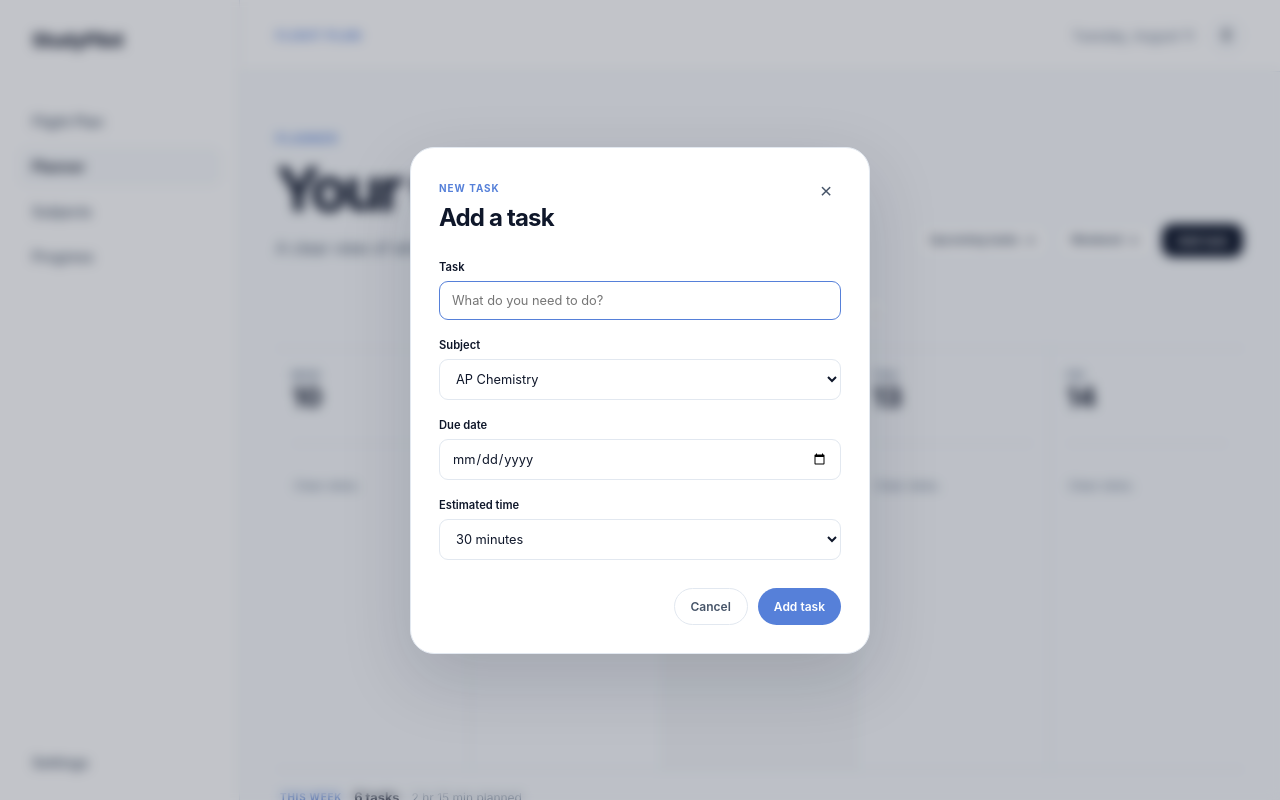
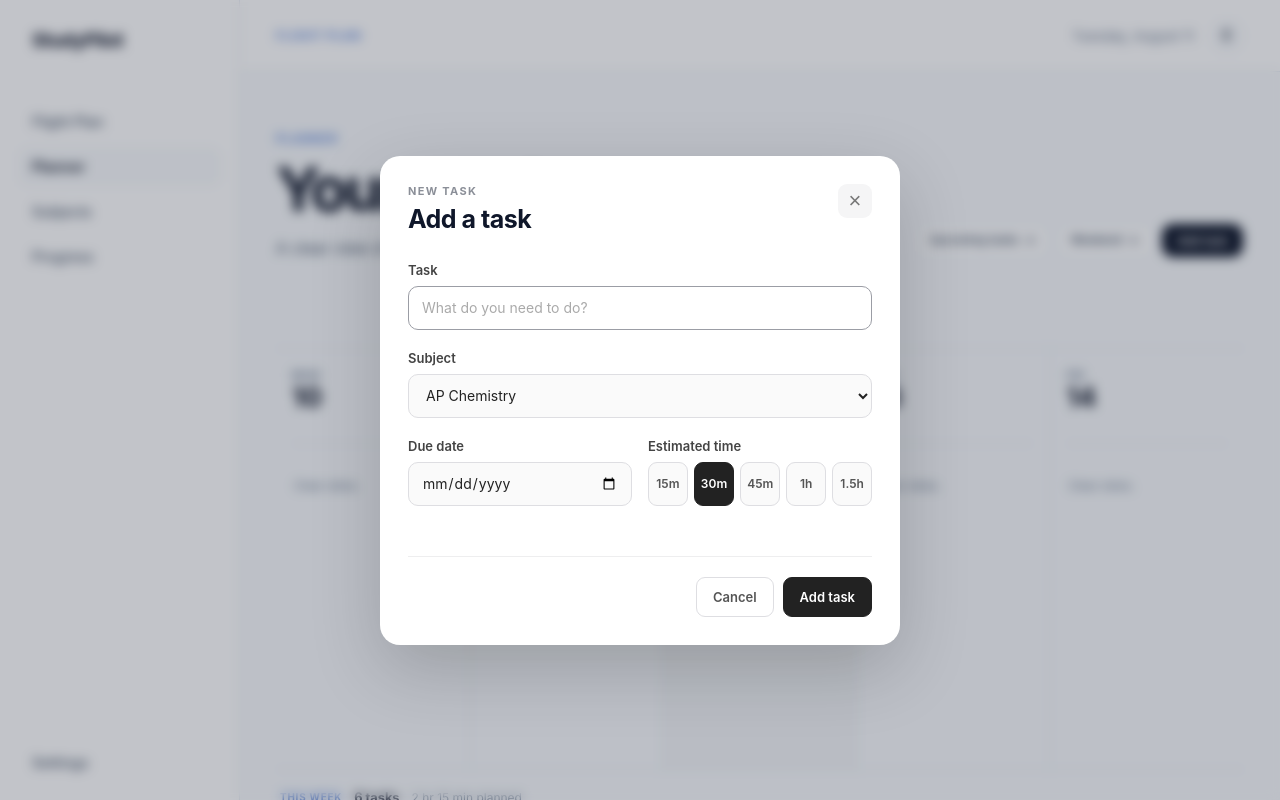
Before and after one commit to thisisemily73/StudyPilot, a React (Vite) app in the folder app/: page /planner in a window 1280 px wide. Both pictures are taken after a click on the button "Add task". Shown: the top 800 px of the page. Built offline with nearby package versions, Linux system fonts and the light colour scheme.

Commit message:
made tasks editable and deletable

```diff
--- a/app/src/components/AddTaskModal.tsx
+++ b/app/src/components/AddTaskModal.tsx
@@ -1,19 +1,26 @@
 import { useState } from "react"
 import { useTasks } from "../context/TaskContext"
+import type { Task } from "../types/Task"
 
 type AddTaskModalProps = {
     onClose: () => void
+    task?: Task
 }
 
-function AddTaskModal({ onClose }: AddTaskModalProps) {
+function AddTaskModal({ onClose, task }: AddTaskModalProps) {
 
-    const { addTask } = useTasks()
+    const { addTask, updateTask, deleteTask } = useTasks()
 
-    const [title, setTitle] = useState("")
-    const [subject, setSubject] = useState("AP Chemistry")
-    const [dueDate, setDueDate] = useState("")
-    const [estimatedMinutes, setEstimatedMinutes] = useState("30")
+    const isEditing = Boolean(task)
 
+    const [title, setTitle] = useState(task?.title ?? "")
+    const [subject, setSubject] = useState(
+        task?.subject ?? "AP Chemistry"
+    )
+    const [dueDate, setDueDate] = useState(task?.dueDate ?? "")
+    const [estimatedMinutes, setEstimatedMinutes] = useState(
+        String(task?.estimatedMinutes ?? 30)
+    )
 
     function handleSubmit(event: React.FormEvent) {
 
@@ -22,6 +29,18 @@ function AddTaskModal({ onClose }: AddTaskModalProps) {
         if (!title.trim() || !dueDate) {
             return
         }
+
+        if (task) {
+
+            updateTask({
+                ...task,
+                title: title.trim(),
+                subject,
+                dueDate,
+                estimatedMinutes: Number(estimatedMinutes),
+            })
+
+        } else {
 
             addTask({
                 id: crypto.randomUUID(),
@@ -32,31 +51,63 @@ function AddTaskModal({ onClose }: AddTaskModalProps) {
                 completed: false,
             })
 
+        }
+
+        onClose()
+    }
+
+
+    function handleDelete() {
+
+        if (!task) return
+
+        const confirmed = window.confirm(
+            "Are you sure you want to delete this task?"
+        )
+
+        if (!confirmed) return
+
+        deleteTask(task.id)
         onClose()
     }
 
 
     return (
-        <div className="modal-overlay">
+        <div
+            className="modal-overlay"
+            onMouseDown={(event) => {
+                if (event.target === event.currentTarget) {
+                    onClose()
+                }
+            }}
+        >
 
             <div className="task-modal">
 
+                {/* HEADER */}
+
                 <div className="task-modal-header">
 
-                    <div>
-                        <span>
-                            NEW TASK
+                    <div className="task-modal-title">
+
+                        <span className="task-modal-eyebrow">
+                            {isEditing ? "EDIT TASK" : "NEW TASK"}
                         </span>
 
                         <h2>
-                            Add a task
+                            {isEditing
+                                ? "Update your task"
+                                : "Add a task"
+                            }
                         </h2>
+
                     </div>
 
                     <button
                         type="button"
                         onClick={onClose}
                         className="modal-close"
+                        aria-label="Close"
                     >
                         ×
                     </button>
@@ -64,12 +115,20 @@ function AddTaskModal({ onClose }: AddTaskModalProps) {
                 </div>
 
 
+                {/* FORM */}
+
                 <form onSubmit={handleSubmit}>
 
-                    <label>
+                    {/* TASK TITLE */}
+
+                    <div className="form-field">
+
+                        <label htmlFor="task-title">
                             Task
+                        </label>
 
                         <input
+                            id="task-title"
                             type="text"
                             placeholder="What do you need to do?"
                             value={title}
@@ -79,13 +138,19 @@ function AddTaskModal({ onClose }: AddTaskModalProps) {
                             autoFocus
                         />
 
+                    </div>
+
+
+                    {/* SUBJECT */}
+
+                    <div className="form-field">
+
+                        <label htmlFor="task-subject">
+                            Subject
                         </label>
 
-
-                    <label>
-                        Subject
-
                         <select
+                            id="task-subject"
                             value={subject}
                             onChange={(event) =>
                                 setSubject(event.target.value)
@@ -97,13 +162,21 @@ function AddTaskModal({ onClose }: AddTaskModalProps) {
                             <option>AP Psychology</option>
                         </select>
 
+                    </div>
+
+
+                    {/* DATE + TIME */}
+
+                    <div className="form-row">
+
+                        <div className="form-field">
+
+                            <label htmlFor="task-date">
+                                Due date
                             </label>
 
-
-                    <label>
-                        Due date
-
                             <input
+                                id="task-date"
                                 type="date"
                                 value={dueDate}
                                 onChange={(event) =>
@@ -111,41 +184,66 @@ function AddTaskModal({ onClose }: AddTaskModalProps) {
                                 }
                             />
 
-                    </label>
+                        </div>
 
+
+                        <div className="form-field">
 
                             <label>
                                 Estimated time
+                            </label>
 
-                        <select
-                            value={estimatedMinutes}
-                            onChange={(event) =>
-                                setEstimatedMinutes(event.target.value)
+                            <div className="duration-options">
+
+                                {[
+                                    ["15", "15m"],
+                                    ["30", "30m"],
+                                    ["45", "45m"],
+                                    ["60", "1h"],
+                                    ["90", "1.5h"],
+                                ].map(([value, label]) => (
+
+                                    <button
+                                        key={value}
+                                        type="button"
+                                        className={
+                                            estimatedMinutes === value
+                                                ? "duration-option selected"
+                                                : "duration-option"
+                                        }
+                                        onClick={() =>
+                                            setEstimatedMinutes(value)
                                         }
                                     >
-                            <option value="15">
-                                15 minutes
-                            </option>
+                                        {label}
+                                    </button>
 
-                            <option value="30">
-                                30 minutes
-                            </option>
+                                ))}
 
-                            <option value="45">
-                                45 minutes
-                            </option>
+                            </div>
 
-                            <option value="60">
-                                1 hour
-                            </option>
+                        </div>
 
-                            <option value="90">
-                                1.5 hours
-                            </option>
+                    </div>
 
-                        </select>
 
-                    </label>
+                    {/* ACTIONS */}
+
+                    <div className="task-modal-footer">
+
+                        {isEditing ? (
+
+                            <button
+                                type="button"
+                                className="delete-task-button"
+                                onClick={handleDelete}
+                            >
+                                Delete task
+                            </button>
+
+                        ) : (
+                            <div />
+                        )}
 
 
                         <div className="task-modal-actions">
@@ -162,8 +260,13 @@ function AddTaskModal({ onClose }: AddTaskModalProps) {
                                 type="submit"
                                 className="add-task-button"
                             >
-                            Add task
+                                {isEditing
+                                    ? "Save changes"
+                                    : "Add task"
+                                }
                             </button>
+
+                        </div>
 
                     </div>
 
--- a/app/src/components/UpcomingTasks.tsx
+++ b/app/src/components/UpcomingTasks.tsx
@@ -1,12 +1,29 @@
 import { useTasks } from "../context/TaskContext"
 import { formatUpcomingDate, daysUntil } from "../utils/dateUtils"
+import type { Task } from "../types/Task"
 
-function UpcomingTasks() {
+type UpcomingTasksProps = {
+    weekEnd: Date
+    onEdit: (task: Task) => void
+}
+
+function UpcomingTasks({
+    weekEnd,
+    onEdit,
+}: UpcomingTasksProps) {
 
     const { tasks } = useTasks()
 
     const upcomingTasks = tasks
-        .filter((task) => !task.completed)
+        .filter((task) => {
+            if (task.completed) {
+                return false
+            }
+
+            const dueDate = new Date(`${task.dueDate}T00:00:00`)
+
+            return dueDate > weekEnd
+        })
         .sort(
             (a, b) =>
                 new Date(a.dueDate).getTime() -
@@ -75,13 +92,20 @@ function UpcomingTasks() {
 
                         </div>
 
+                        <button
+                            type="button"
+                            className="upcoming-task-edit-button"
+                            onClick={() => onEdit(task)}
+                            aria-label={`Edit ${task.title}`}
+                        >
+                            Edit
+                        </button>
 
                         <div className="upcoming-time">
 
                             {task.estimatedMinutes} min
 
                         </div>
-
                     </div>
 
                 ))}
--- a/app/src/styles/AddTaskModal.css
+++ b/app/src/styles/AddTaskModal.css
@@ -18,156 +18,192 @@
 
 
 .task-modal {
-  width: min(100%, 460px);
-
+    width: min(520px, calc(100vw - 32px));
+    background: white;
+    border-radius: 20px;
     padding: 28px;
-
-  border: 1px solid var(--border);
-  border-radius: var(--radius-lg);
-
-  background: var(--surface);
-
-  box-shadow:
-    0 25px 70px rgba(15, 23, 42, 0.15);
+    box-shadow: 0 24px 70px rgba(0, 0, 0, 0.18);
 }
-
 
 .task-modal-header {
     display: flex;
     align-items: flex-start;
     justify-content: space-between;
-
     margin-bottom: 28px;
 }
 
+.task-modal-eyebrow {
+    display: block;
+    margin-bottom: 6px;
+    font-size: 11px;
+    font-weight: 700;
+    letter-spacing: 0.12em;
+    color: #8b8f98;
+}
 
-.task-modal-header span {
-  font-size: 0.62rem;
-  font-weight: 700;
-  letter-spacing: 0.1em;
+.task-modal-title h2 {
+    margin: 0;
+    font-size: 25px;
+    font-weight: 650;
+    letter-spacing: -0.02em;
+}
 
-  color: var(--primary);
+.modal-close {
+    width: 34px;
+    height: 34px;
+    border: none;
+    border-radius: 9px;
+    background: #f5f5f6;
+    color: #777;
+    font-size: 22px;
+    line-height: 1;
+    cursor: pointer;
+    transition: background 0.15s ease, color 0.15s ease;
+}
+
+.modal-close:hover {
+    background: #ebebed;
+    color: #222;
 }
 
 
-.task-modal-header h2 {
-  margin: 7px 0 0;
+/* FORM */
 
-  font-size: 1.5rem;
-  letter-spacing: -0.035em;
+.form-field {
+    display: flex;
+    flex-direction: column;
+    gap: 8px;
+    margin-bottom: 20px;
+}
 
-  color: var(--navy);
+.form-field label {
+    font-size: 13px;
+    font-weight: 600;
+    color: #444;
+}
+
+.form-field input,
+.form-field select {
+    width: 100%;
+    box-sizing: border-box;
+    height: 44px;
+    padding: 0 13px;
+    border: 1px solid #dedee2;
+    border-radius: 10px;
+    background: #fafafa;
+    color: #222;
+    font-family: inherit;
+    font-size: 14px;
+    outline: none;
+    transition: border 0.15s ease, background 0.15s ease;
+}
+
+.form-field input:focus,
+.form-field select:focus {
+    border-color: #9b9da5;
+    background: white;
+}
+
+.form-field input::placeholder {
+    color: #aaa;
 }
 
 
-.modal-close {
-  width: 30px;
-  height: 30px;
+/* DATE + DURATION */
 
-  border: none;
-  border-radius: 50%;
+.form-row {
+    display: grid;
+    grid-template-columns: 1fr 1fr;
+    gap: 16px;
+}
 
-  background: transparent;
+.duration-options {
+    display: flex;
+    gap: 6px;
+}
 
-  color: var(--text-secondary);
+.duration-option {
+    flex: 1;
+    height: 44px;
+    border: 1px solid #dedee2;
+    border-radius: 9px;
+    background: #fafafa;
+    color: #555;
+    font-family: inherit;
+    font-size: 12px;
+    font-weight: 600;
+    cursor: pointer;
+    transition: all 0.15s ease;
+}
 
-  font-size: 1.3rem;
+.duration-option:hover {
+    border-color: #bcbec5;
+    background: #f5f5f6;
+}
 
-  cursor: pointer;
+.duration-option.selected {
+    border-color: #222;
+    background: #222;
+    color: white;
 }
 
 
-.modal-close:hover {
-  background: var(--background);
+/* FOOTER */
+
+.task-modal-footer {
+    display: flex;
+    align-items: center;
+    justify-content: space-between;
+    margin-top: 30px;
+    padding-top: 20px;
+    border-top: 1px solid #eeeeef;
 }
-
-
-.task-modal form {
-  display: flex;
-  flex-direction: column;
-
-  gap: 18px;
-}
-
-
-.task-modal label {
-  display: flex;
-  flex-direction: column;
-
-  gap: 7px;
-
-  font-size: 0.7rem;
-  font-weight: 600;
-
-  color: var(--navy);
-}
-
-
-.task-modal input,
-.task-modal select {
-  width: 100%;
-
-  box-sizing: border-box;
-
-  padding: 11px 12px;
-
-  border: 1px solid var(--border);
-  border-radius: 9px;
-
-  background: var(--surface);
-
-  color: var(--navy);
-
-  font-family: inherit;
-  font-size: 0.8rem;
-
-  outline: none;
-}
-
-
-.task-modal input:focus,
-.task-modal select:focus {
-  border-color: var(--primary);
-}
-
 
 .task-modal-actions {
     display: flex;
-  justify-content: flex-end;
-
-  gap: 10px;
-
-  margin-top: 10px;
+    gap: 9px;
 }
 
-
 .cancel-button,
-.add-task-button {
-  padding: 10px 16px;
-
-  border-radius: var(--radius-pill);
-
+.add-task-button,
+.delete-task-button {
+    height: 40px;
+    padding: 0 16px;
+    border-radius: 9px;
     font-family: inherit;
-  font-size: 0.75rem;
+    font-size: 13px;
     font-weight: 600;
-
     cursor: pointer;
+    transition: all 0.15s ease;
 }
 
-
 .cancel-button {
-  border: 1px solid var(--border);
-
-  background: transparent;
-
-  color: var(--text-secondary);
+    border: 1px solid #dedee2;
+    background: white;
+    color: #555;
 }
 
+.cancel-button:hover {
+    background: #f6f6f7;
+}
 
 .add-task-button {
-  border: none;
-
-  background: var(--primary);
-
+    border: 1px solid #222;
+    background: #222;
     color: white;
 }
+
+.add-task-button:hover {
+    background: #000;
+}
+
+.delete-task-button {
+    border: none;
+    background: transparent;
+    color: #b04444;
+    padding-left: 0;
+}
+
+.delete-task-button:hover {
+    color: #8e2f2f;
+}
```
Also changed, not shown: app/src/components/TaskCard.tsx (added, +59 -0 lines), app/src/context/TaskContext.tsx (+12 -0 lines), app/src/pages/Planner.tsx (+32 -48 lines), app/src/styles/Planner.css (+52 -0 lines). Lines whose indentation alone changed are shown as unchanged.
